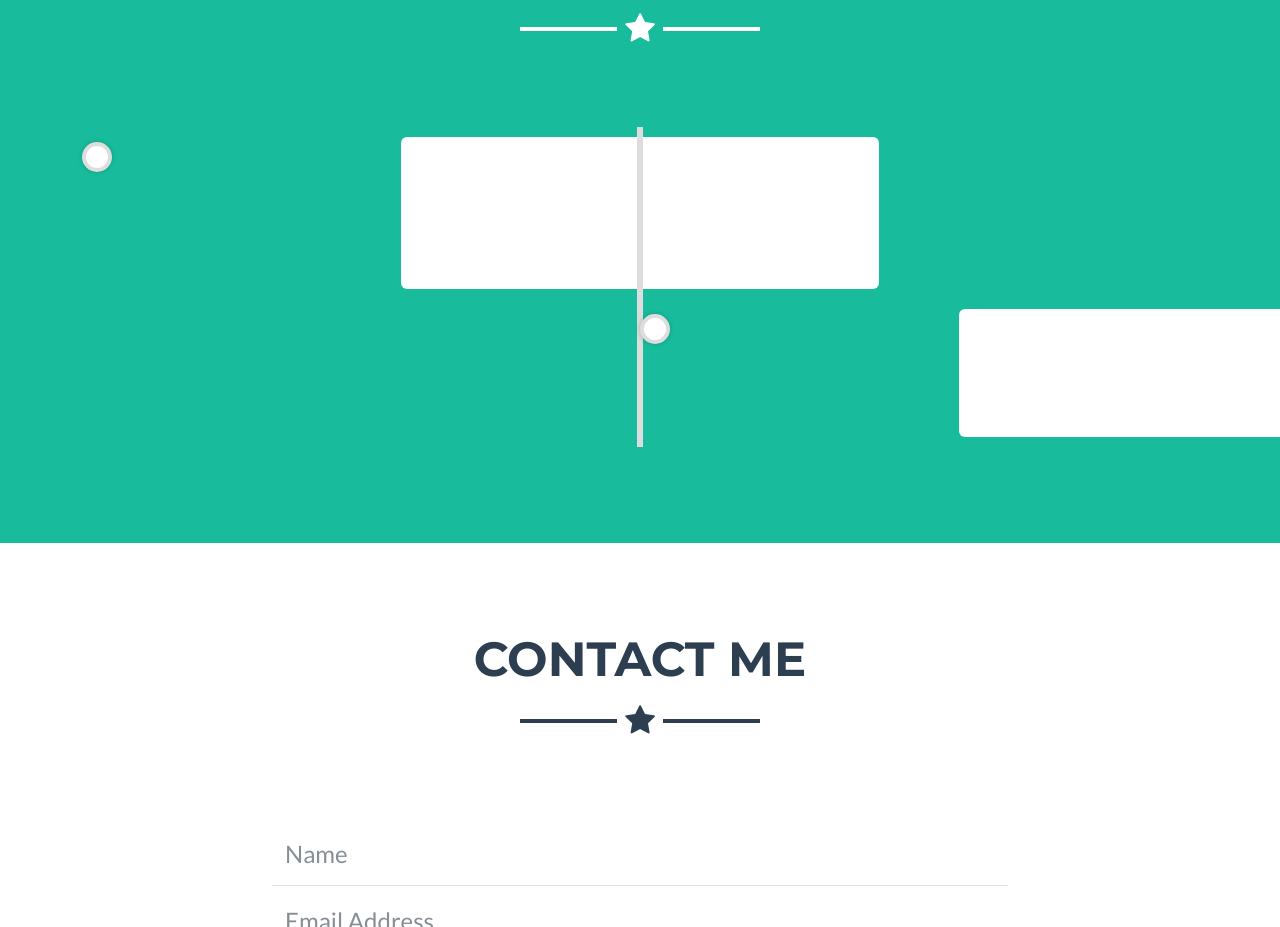
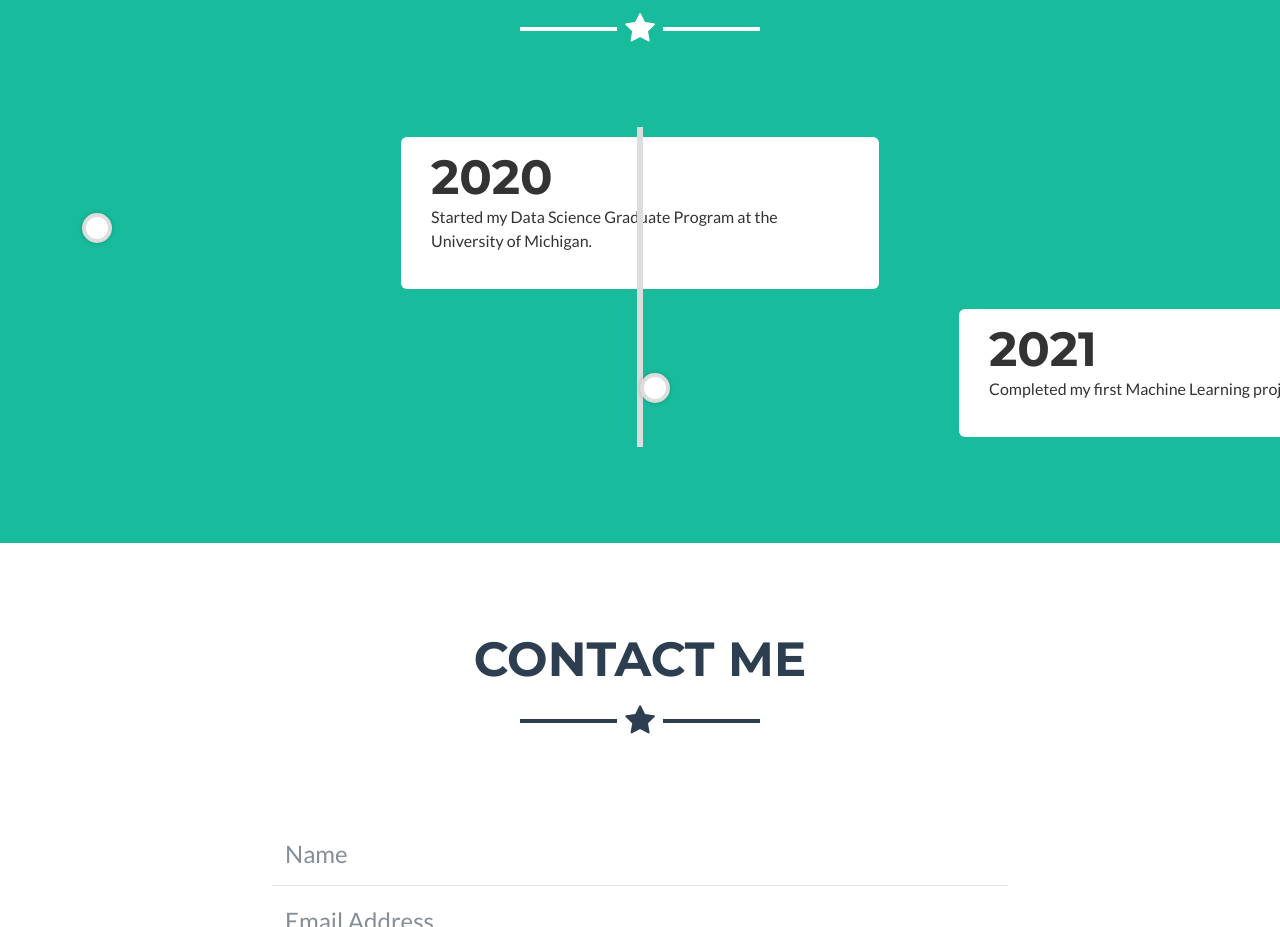
Before and after one commit to DimensionDweller/parkers-portfolio, a plain HTML site: page index.html in a window 1280 px wide. Shown: the part 4300-5227 px from the top of the page. Drawn offline with Linux system fonts and the light colour scheme.

Commit message:
Update untitled.css

```diff
--- a/assets/css/untitled.css
+++ b/assets/css/untitled.css
@@ -36,12 +36,13 @@
   background-color: white;
   box-shadow: 0 0 5px rgba(0, 0, 0, 0.2);
   border: 4px solid #ddd;
-  top: 15px;
+  top: 50%; /* This will center the dots vertically */
   left: -50%;
   border-radius: 50%;
   z-index: 1;
   transition: background-color 0.3s ease-in-out;
 }
+
 
 #about .timeline .container:hover::after {
   background-color: #ddd;
@@ -52,6 +53,7 @@
   background-color: white;
   position: relative;
   border-radius: 6px;
+  color: #333; /* This will make the text dark */
 }
 
 #about .timeline .container.left {
```
